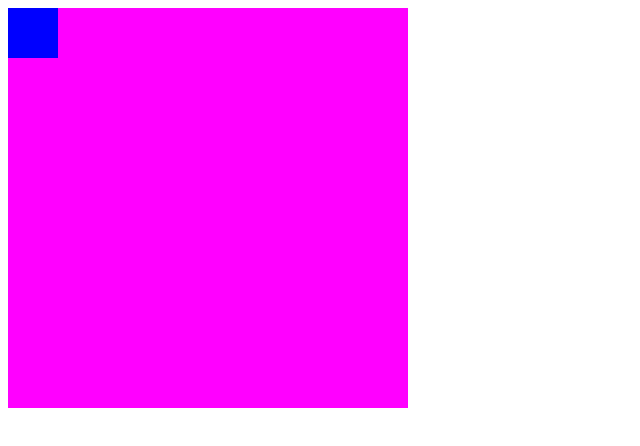
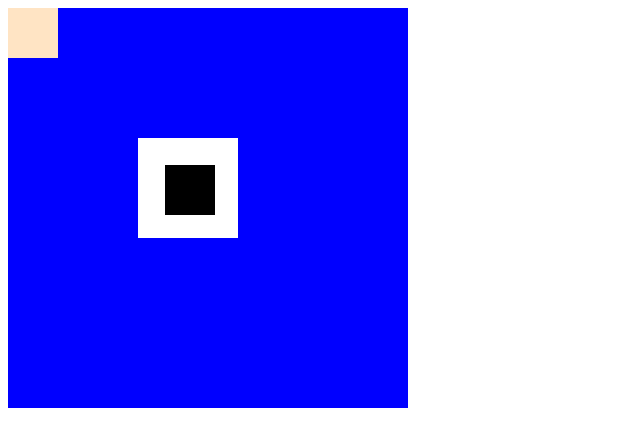
Before and after one commit to Gulnazmd/learning, a plain HTML site: page 1.action/index.html in a window 1280 px wide. Shown: the whole page, without its empty margins (0-640 px from the left). Drawn offline with Linux system fonts and the light colour scheme.

Commit message:
position learning

```diff
--- a/1.action/index.html
+++ b/1.action/index.html
@@ -7,6 +7,10 @@
 	<div id="container">
 		<div id="box">
 		</div>
+			<div id="boxthree">
+				<div id="boxtwo">
+				</div>
+			</div>
 	</div>
 </body>
 </html>
--- a/1.action/style.css
+++ b/1.action/style.css
@@ -1,13 +1,31 @@
 #container {
 	width: 400px;
 	height: 400px;
-	background: fuchsia;
+	background: blue;
 	position: relative;
 }
 
 #box {
 	width: 50px;
 	height: 50px;
-	background: blue;
+	background: bisque;
 	position: absolute;
 }
+
+#boxtwo {
+	width: 50px;
+	height: 50px;
+	background: black;
+	position: absolute;
+	bottom: 23px;
+    right: 23px;
+}
+
+#boxthree {
+	width: 100px;
+	height: 100px;
+	background: white;
+	position: absolute;
+	bottom: 170px;
+    right: 170px;
+}
```
